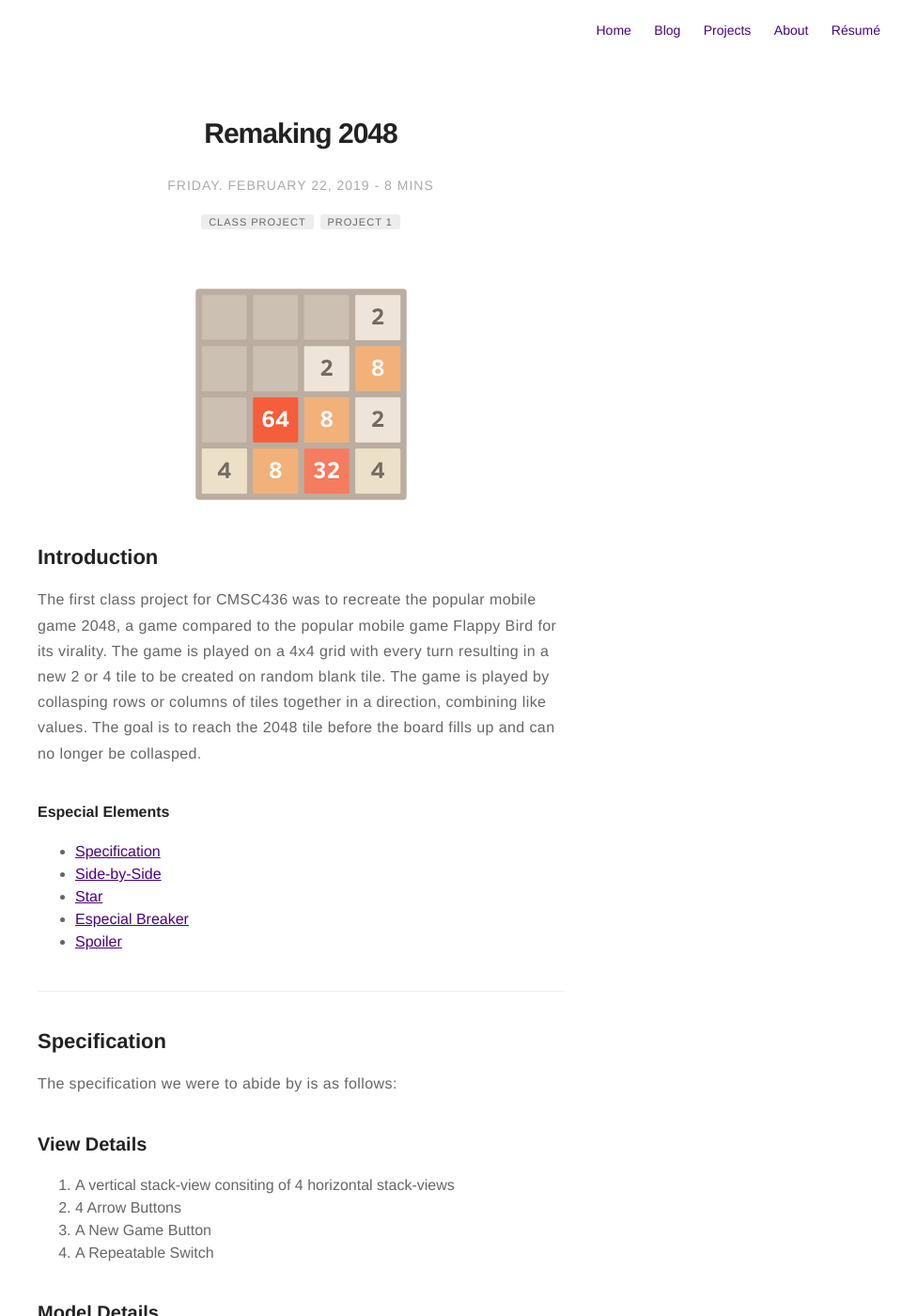
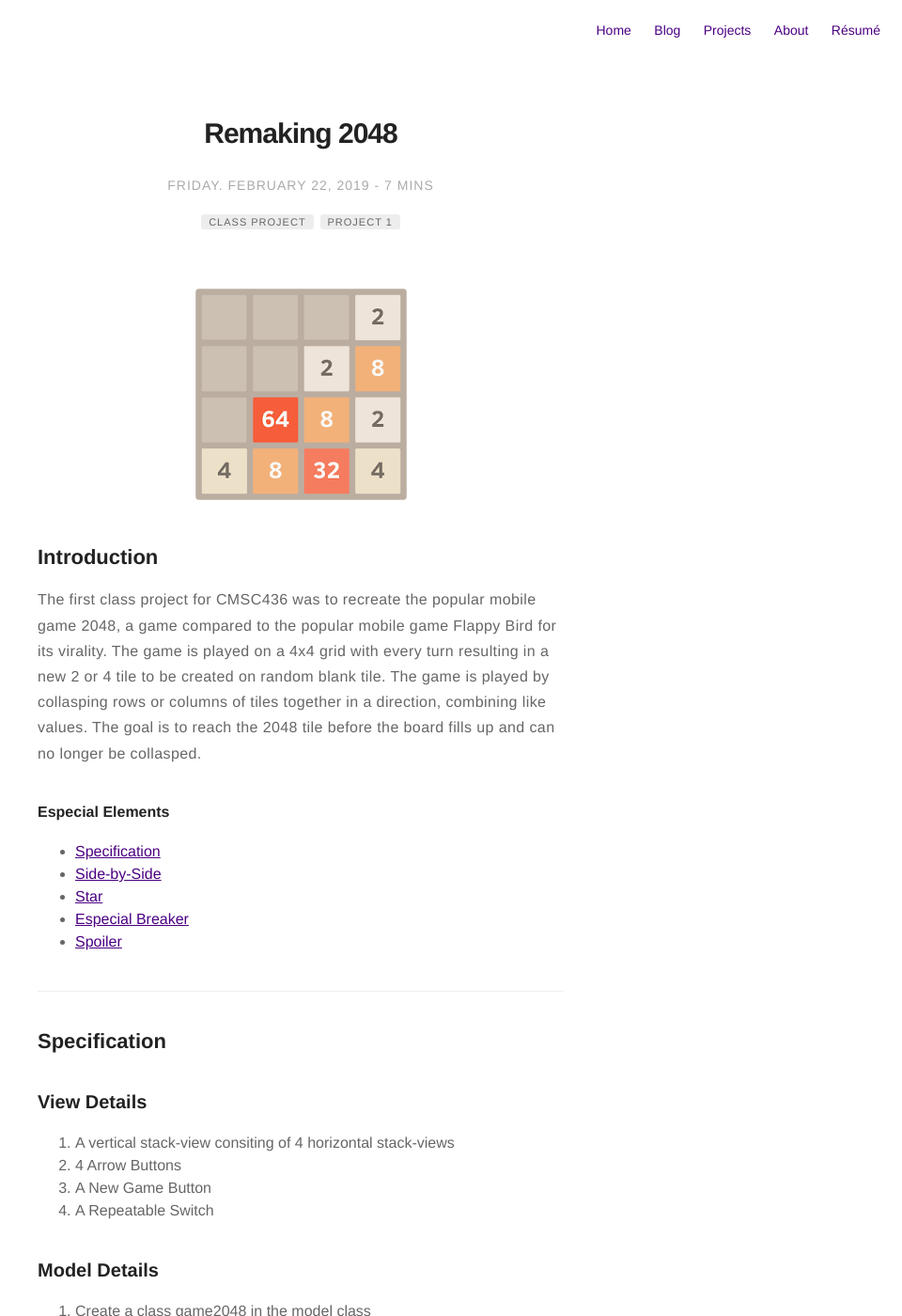
Before and after one commit to eriktanner/SwiftAppBlog, a Jekyll site: the page built from _posts/2019-02-22-2048.markdown, in a window 1280 px wide and 1400 px high. Shown: the whole window at 94% size, without its empty margins (320-1280 px from the left). Built offline with Jekyll 4.4.1, drawn with Linux system fonts in a browser that asks for light colours; comment, search, counter and statistics services are not loaded.

Commit message:
MyProject

```diff
--- a/_posts/2019-02-22-2048.markdown
+++ b/_posts/2019-02-22-2048.markdown
@@ -34,7 +34,6 @@ The first class project for CMSC436 was to recreate the popular mobile game 2048
 
 ## Specification
 
-The specification we were to abide by is as follows:
 ### View Details
 1. A vertical stack-view consiting of 4 horizontal stack-views
 2. 4 Arrow Buttons
```
